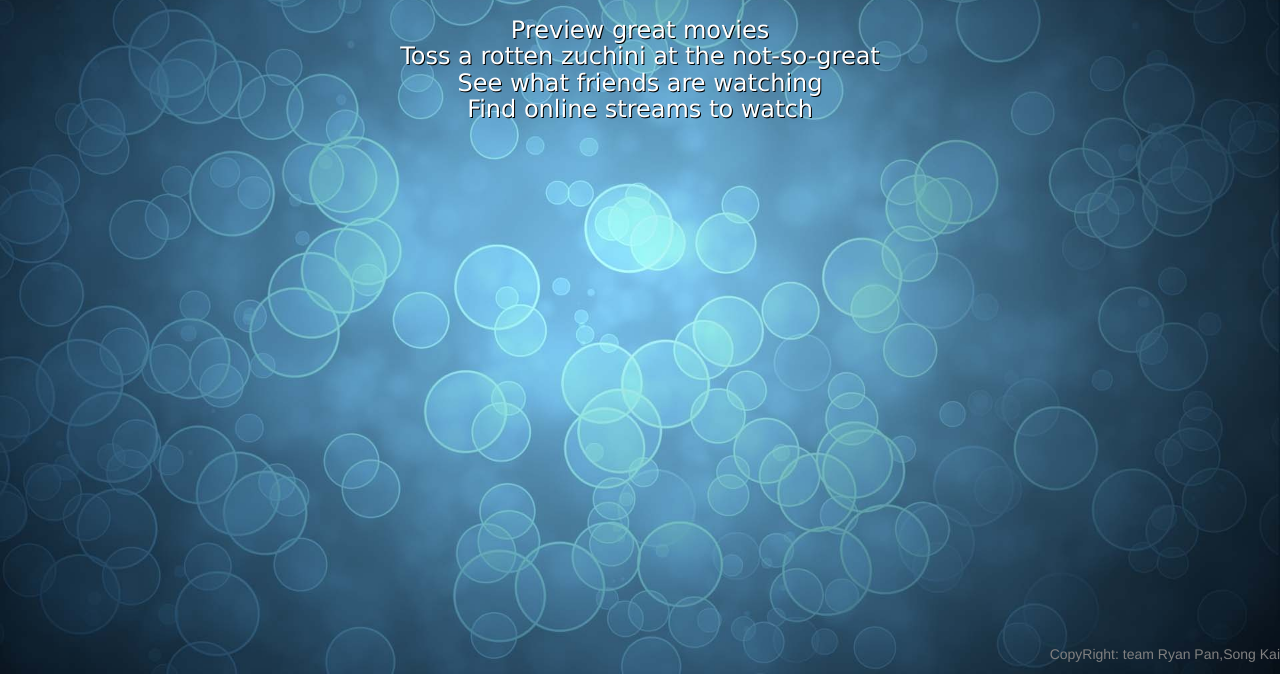
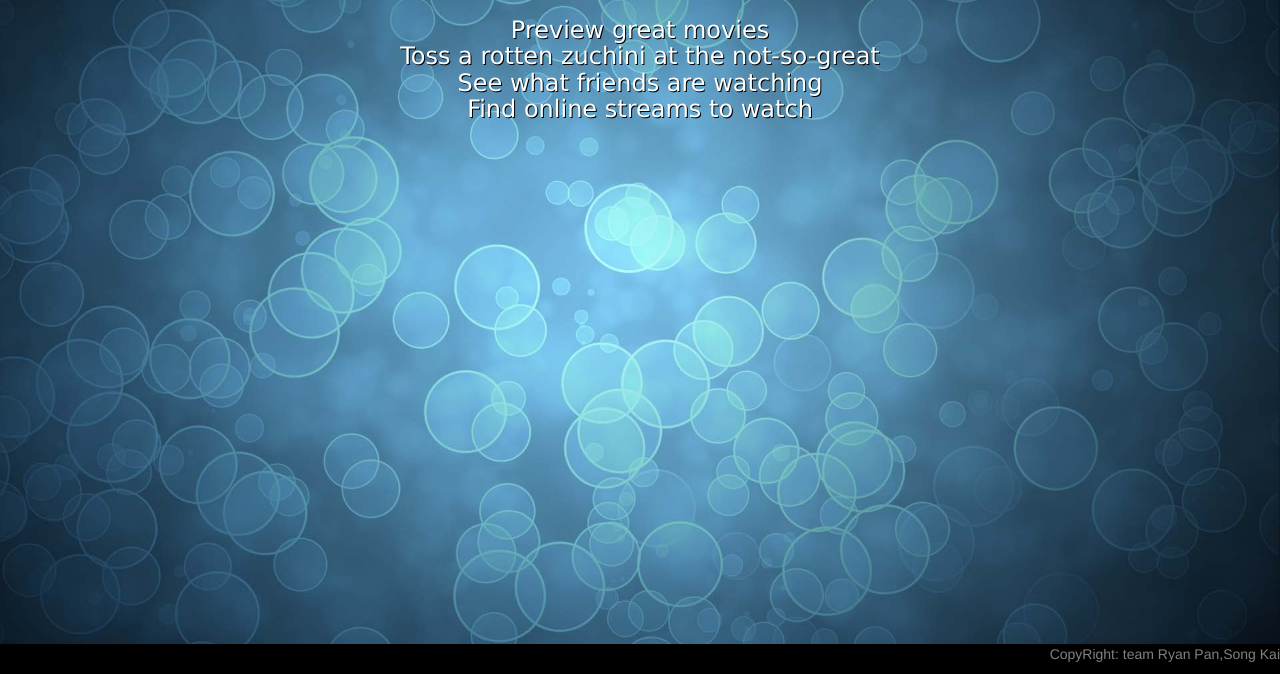
Before and after one commit to ryanbelt/CSCC09-Fall-2015, a plain HTML site: page index.html in a window 1280 px wide. Shown: the part 126-800 px from the top of the page. Drawn offline with Linux system fonts and the light colour scheme.

Commit message:
change footer

```diff
--- a/css/styles.css
+++ b/css/styles.css
@@ -45,10 +45,13 @@ body{
 }
 
 #footer{
+  background-color:black;
+  clear:both;
 	color:gray;
 	position:fixed;
 	bottom:0;
 	right:0;
 	height:30px;
-	width:-5px;
+	width:100%;
+  text-align:right;
 }
--- a/index.html
+++ b/index.html
@@ -26,7 +26,7 @@
           <div id="content">  <!-- implicitly a single column within row -->
           </div>
       </div>  <!-- row -->
-      <footer id="footer">CopyRight: team Ryan Pan,Song Kai</footer>
+      <div id="footer" >CopyRight: team Ryan Pan,Song Kai </div>
     </main>  <!-- container-fluid -->
 
     <!-- load scripts last for better UI performance -->
```
